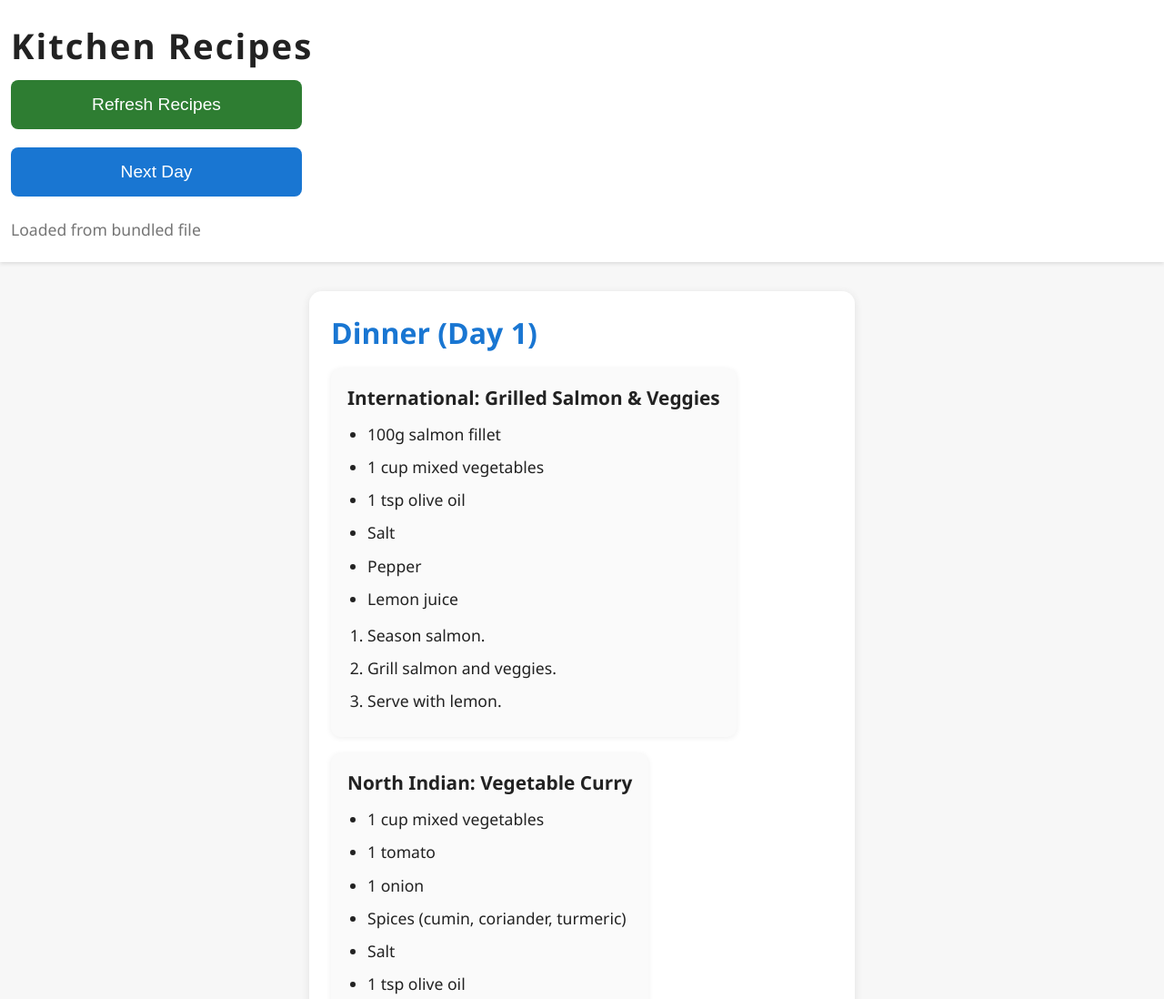
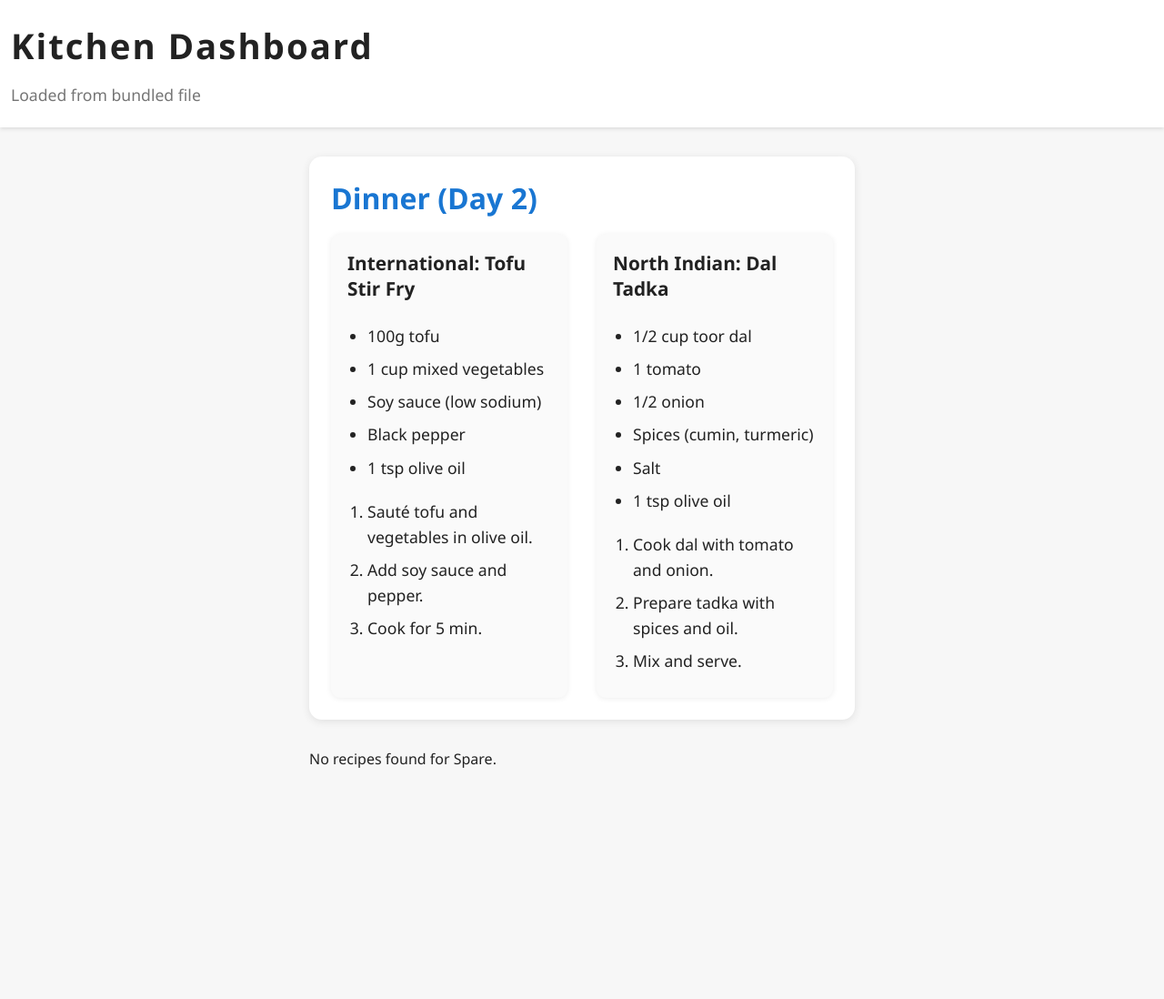
Before and after one commit to simarsamra/KitchenDashboard, a plain HTML site: page root/index.html in a window 1280 px wide. Shown: the top 1098 px of the page at 91% size. After the commit the page ends 861 px from the top, so only its background shows below. Drawn offline with Linux system fonts and the light colour scheme; no server answers.

Commit message:
commit_unknown

```diff
--- a/root/index.html
+++ b/root/index.html
@@ -2,19 +2,18 @@
 <html lang="en">
 <head>
   <meta charset="UTF-8">
-  <title>Kitchen Recipes Display</title>
+  <title>Kitchen Dashboard</title>
   <meta name="viewport" content="width=device-width, initial-scale=1.0">
   <link rel="stylesheet" href="style.css">
 </head>
 <body>
   <header>
-    <h1>Kitchen Recipes</h1>
-    <button id="refreshBtn">Refresh Recipes</button>
-    <button id="optionBtn">Next Day</button>
+    <h1>Kitchen Dashboard</h1>
     <span id="status"></span>
   </header>
   <main>
-    <section id="categories"></section>
+    <section id="current-meal"></section>
+    <section id="prep-suggestion"></section>
   </main>
   <script src="script.js"></script>
 </body>
--- a/root/script.js
+++ b/root/script.js
@@ -1,13 +1,12 @@
 // --- Config ---
 const REPO = 'simarsamra/kitchen-recipes-display';
 const RAW_URL = `https://raw.githubusercontent.com/${REPO}/main/recipes.json`;
-const LS_KEY = 'recipeData';
 
 const MEAL_TIMES = [
-  { name: "Breakfast", start: 5, end: 10 },   // 5AM - 10AM
-  { name: "Lunch", start: 11, end: 14 },      // 11AM - 2PM
-  { name: "Dinner", start: 17, end: 21 },     // 5PM - 9PM
-  { name: "Spare", start: 22, end: 4 }        // 10PM - 4AM (wraps around midnight)
+  { name: "Breakfast", start: 5, end: 10 },
+  { name: "Lunch", start: 11, end: 14 },
+  { name: "Dinner", start: 17, end: 21 },
+  { name: "Spare", start: 22, end: 4 }
 ];
 
 function getCurrentMeal() {
@@ -16,32 +15,41 @@ function getCurrentMeal() {
     if (meal.start <= meal.end) {
       if (hour >= meal.start && hour <= meal.end) return meal.name;
     } else {
-      // Wrap around midnight
       if (hour >= meal.start || hour <= meal.end) return meal.name;
     }
   }
   return "Breakfast";
 }
 
-// Day index for rotation (0-3 for 4 days)
-let dayIndex = 0;
+function getNextMeal() {
+  const hour = new Date().getHours();
+  for (let i = 0; i < MEAL_TIMES.length; i++) {
+    const meal = MEAL_TIMES[i];
+    if (meal.start <= meal.end) {
+      if (hour < meal.start) return meal.name;
+    } else {
+      if (hour < meal.start && hour > meal.end) return meal.name;
+    }
+  }
+  const idx = MEAL_TIMES.findIndex(m => m.name === getCurrentMeal());
+  return MEAL_TIMES[(idx + 1) % MEAL_TIMES.length].name;
+}
+
+function getDayIndex() {
+  const startDate = new Date('2024-01-01');
+  const today = new Date();
+  const diffDays = Math.floor((today - startDate) / (1000 * 60 * 60 * 24));
+  return diffDays % 4;
+}
 
 document.addEventListener('DOMContentLoaded', () => {
-  document.getElementById('refreshBtn').addEventListener('click', () => loadRecipes(true));
-  document.getElementById('optionBtn').addEventListener('click', () => {
-    dayIndex = (dayIndex + 1) % 4;
-    loadRecipes(false, true);
-  });
   loadRecipes();
-
-  setInterval(() => loadRecipes(), 1200000); // 20 min auto-refresh
+  setInterval(loadRecipes, 1200000); // 20 min auto-refresh
 });
 
-async function loadRecipes(forceRefresh=false, keepDay=false) {
+async function loadRecipes() {
   setStatus('Loading...');
   let recipes;
-
-  // Always fetch from GitHub (no localStorage)
   try {
     const resp = await fetch(RAW_URL, {cache: "no-store"});
     if (resp.ok) {
@@ -49,22 +57,7 @@ async function loadRecipes(forceRefresh=false, keepDay=false) {
       setStatus('Loaded from GitHub');
     } else throw new Error('GitHub fetch failed');
   } catch (e) {
-    setStatus('GitHub fetch failed, trying localStorage...');
-  }
-
-  if (!recipes) {
-    try {
-      const stored = localStorage.getItem(LS_KEY);
-      if (stored) {
-        recipes = JSON.parse(stored);
-        setStatus('Loaded from localStorage');
-      }
-    } catch (e) {
-      setStatus('localStorage load failed, using fallback...');
-    }
-  }
-
-  if (!recipes) {
+    setStatus('GitHub fetch failed, trying bundled file...');
     try {
       const resp = await fetch('recipes.json');
       if (resp.ok) {
@@ -77,29 +70,26 @@ async function loadRecipes(forceRefresh=false, keepDay=false) {
     }
   }
 
-  if (!keepDay) dayIndex = 0;
-
   showCurrentRecipe(recipes);
+  showPrepSuggestion(recipes);
 }
 
 function showCurrentRecipe(recipes) {
-  const container = document.getElementById('categories');
+  const container = document.getElementById('current-meal');
   container.innerHTML = '';
 
   const meal = getCurrentMeal();
   const mealArr = recipes[meal] || [];
+  const dayIndex = getDayIndex();
   if (!Array.isArray(mealArr) || mealArr.length === 0) {
     container.textContent = `No recipes found for ${meal}.`;
     return;
   }
-
-  // Get recipes for current day (each is an array of two: [International, North Indian])
   const todayRecipes = mealArr[dayIndex % mealArr.length];
   if (!Array.isArray(todayRecipes) || todayRecipes.length === 0) {
     container.textContent = `No recipes found for ${meal} (day ${dayIndex+1}).`;
     return;
   }
-
   const catDiv = document.createElement('div');
   catDiv.className = 'category';
   const h2 = document.createElement('h2');
@@ -112,12 +102,10 @@ function showCurrentRecipe(recipes) {
   todayRecipes.forEach(r => {
     const recDiv = document.createElement('div');
     recDiv.className = 'recipe';
-
     const h3 = document.createElement('h3');
     h3.textContent = `${r.type}: ${r.name || ''}`;
     recDiv.appendChild(h3);
 
-    // Ingredients
     if (r.ingredients) {
       const ing = document.createElement('ul');
       r.ingredients.forEach(ingredient => {
@@ -127,8 +115,6 @@ function showCurrentRecipe(recipes) {
       });
       recDiv.appendChild(ing);
     }
-
-    // Steps
     if (r.steps) {
       const steps = document.createElement('ol');
       r.steps.forEach(step => {
@@ -138,7 +124,63 @@ function showCurrentRecipe(recipes) {
       });
       recDiv.appendChild(steps);
     }
+    recipeRow.appendChild(recDiv);
+  });
 
+  catDiv.appendChild(recipeRow);
+  container.appendChild(catDiv);
+}
+
+function showPrepSuggestion(recipes) {
+  const container = document.getElementById('prep-suggestion');
+  container.innerHTML = '';
+
+  const nextMeal = getNextMeal();
+  const mealArr = recipes[nextMeal] || [];
+  const dayIndex = getDayIndex();
+  if (!Array.isArray(mealArr) || mealArr.length === 0) {
+    container.textContent = `No recipes found for ${nextMeal}.`;
+    return;
+  }
+  const nextRecipes = mealArr[dayIndex % mealArr.length];
+  if (!Array.isArray(nextRecipes) || nextRecipes.length === 0) {
+    container.textContent = `No recipes found for ${nextMeal} (day ${dayIndex+1}).`;
+    return;
+  }
+  const catDiv = document.createElement('div');
+  catDiv.className = 'category';
+  const h2 = document.createElement('h2');
+  h2.textContent = `Preparation for Next Meal: ${nextMeal}`;
+  catDiv.appendChild(h2);
+
+  const recipeRow = document.createElement('div');
+  recipeRow.className = 'recipe-list';
+
+  nextRecipes.forEach(r => {
+    const recDiv = document.createElement('div');
+    recDiv.className = 'recipe';
+    const h3 = document.createElement('h3');
+    h3.textContent = `${r.type}: ${r.name || ''}`;
+    recDiv.appendChild(h3);
+
+    if (r.ingredients) {
+      const ing = document.createElement('ul');
+      r.ingredients.forEach(ingredient => {
+        const li = document.createElement('li');
+        li.textContent = ingredient;
+        ing.appendChild(li);
+      });
+      recDiv.appendChild(ing);
+    }
+    if (r.steps) {
+      const steps = document.createElement('ol');
+      r.steps.forEach(step => {
+        const li = document.createElement('li');
+        li.textContent = step;
+        steps.appendChild(li);
+      });
+      recDiv.appendChild(steps);
+    }
     recipeRow.appendChild(recDiv);
   });
 
--- a/root/style.css
+++ b/root/style.css
@@ -77,8 +77,10 @@ main {
 
 .recipe-list {
   display: flex;
-  flex-wrap: wrap;
-  gap: 18px;
+  flex-direction: row;
+  gap: 32px;
+  justify-content: center;
+  align-items: stretch;
 }
 
 .recipe {
@@ -87,7 +89,12 @@ main {
   box-shadow: 0 1px 6px #eee;
   padding: 18px;
   min-width: 220px;
-  max-width: 100%;
+  flex: 1 1 0;
+  max-width: 400px;
+  box-sizing: border-box;
+  display: flex;
+  flex-direction: column;
+  justify-content: flex-start;
 }
 
 .recipe h3 {
```
